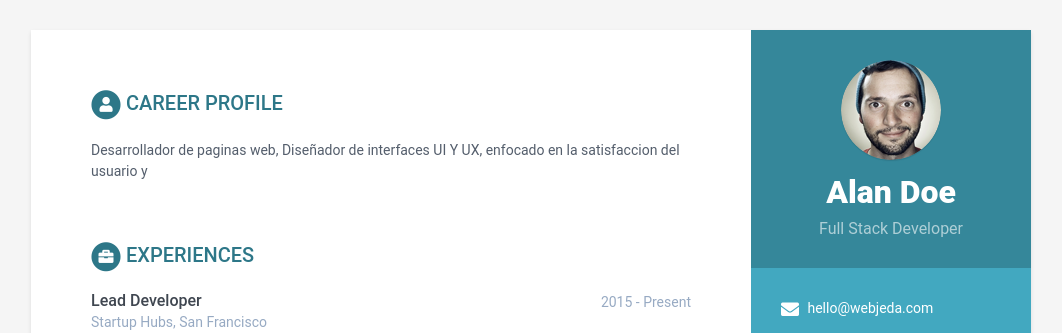
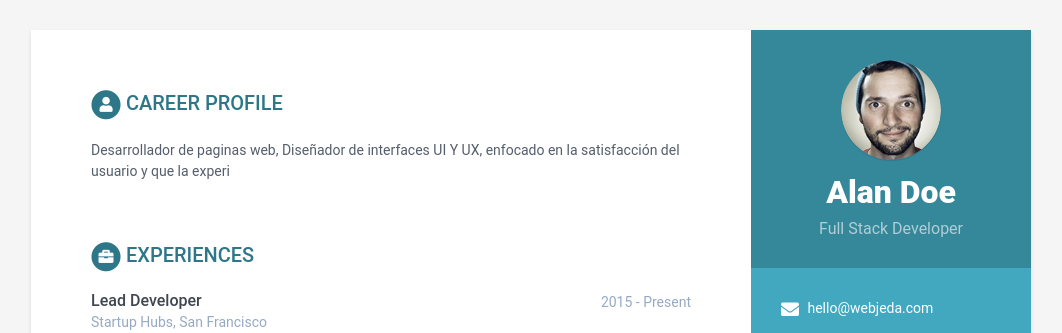
Before and after one commit to KevinC99/good-birch-4e19a, a Jekyll site: the page built from index.html, in a window 1280 px wide. Shown: the top 333 px of the page, without its empty margins (109-1171 px from the left). Built offline with Jekyll 4.4.1, drawn with Linux system fonts in a browser that asks for light colours.

Commit message:
data.yml: updated summary in career-profile

```diff
--- a/_data/data.yml
+++ b/_data/data.yml
@@ -33,7 +33,7 @@ sidebar:
       link: null
 career-profile:
   title: Career Profile
-  summary: ' Desarrollador de paginas web, Diseñador de interfaces UI Y UX, enfocado en la satisfaccion del usuario y  '
+  summary: ' Desarrollador de paginas web, Diseñador de interfaces UI Y UX, enfocado en la satisfacción del usuario y  que la experi'
 education:
   - degree: MSc in Computer Science
     university: University of London
```
